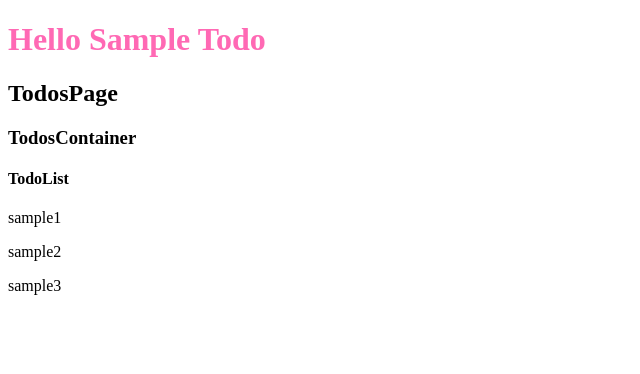
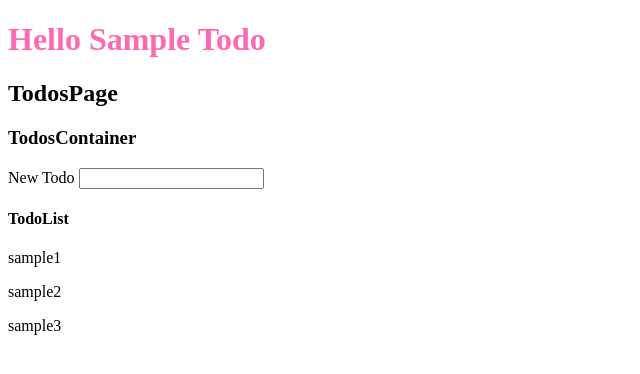
Before and after one commit to DavidYang2149/react-redux-typescript-scss-starter, a React app: page / in a window 1280 px wide. Shown: the top 374 px of the page, without its empty margins (0-640 px from the left). Built offline with nearby package versions, Linux system fonts and the light colour scheme.

Commit message:
Update TodosContainer containers (Add TodoAdd)
RRTS Starter
- Update TodosContainer containers.
  - Add TodoAdd with Logic.

```diff
--- a/src/containers/todo/TodosContainer.tsx
+++ b/src/containers/todo/TodosContainer.tsx
@@ -1,17 +1,31 @@
 import React from 'react';
-import { useSelector } from 'react-redux';
+import { useDispatch, useSelector } from 'react-redux';
 
+import TodoAdd from 'src/components/todo/TodoAdd';
+import TodoList from 'src/components/todo/TodoList';
 import { RootState } from 'src/store/rootReducer';
-import TodoList from 'src/components/todo/TodoList';
+import { changeTodo } from 'src/store/todo/todo';
 
 const TodosContainer = () => {
-  const { todos: { todos } } = useSelector((state: RootState) => ({
+  const dispatch = useDispatch();
+
+  const { todo, todos: { todos } } = useSelector((state: RootState) => ({
+    todo: state.todo,
     todos: state.todos,
   }));
+
+  const onChangeTodoAdd = (event: { target: HTMLInputElement }) => {
+    const { name, value } = event.target;
+    dispatch(changeTodo({ name, value }));
+  };
 
   return (
     <>
       <h3>TodosContainer</h3>
+      <TodoAdd
+        todo={todo}
+        onChange={onChangeTodoAdd}
+      />
       <TodoList
         todos={todos}
       />
```
